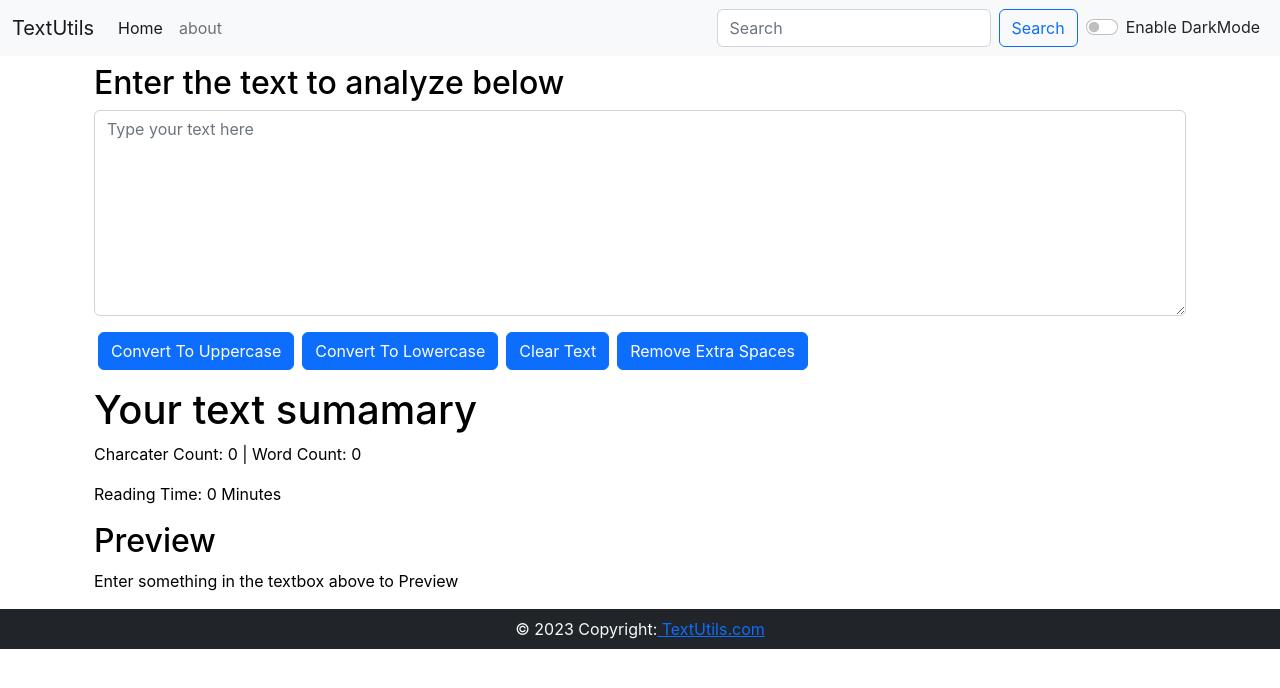
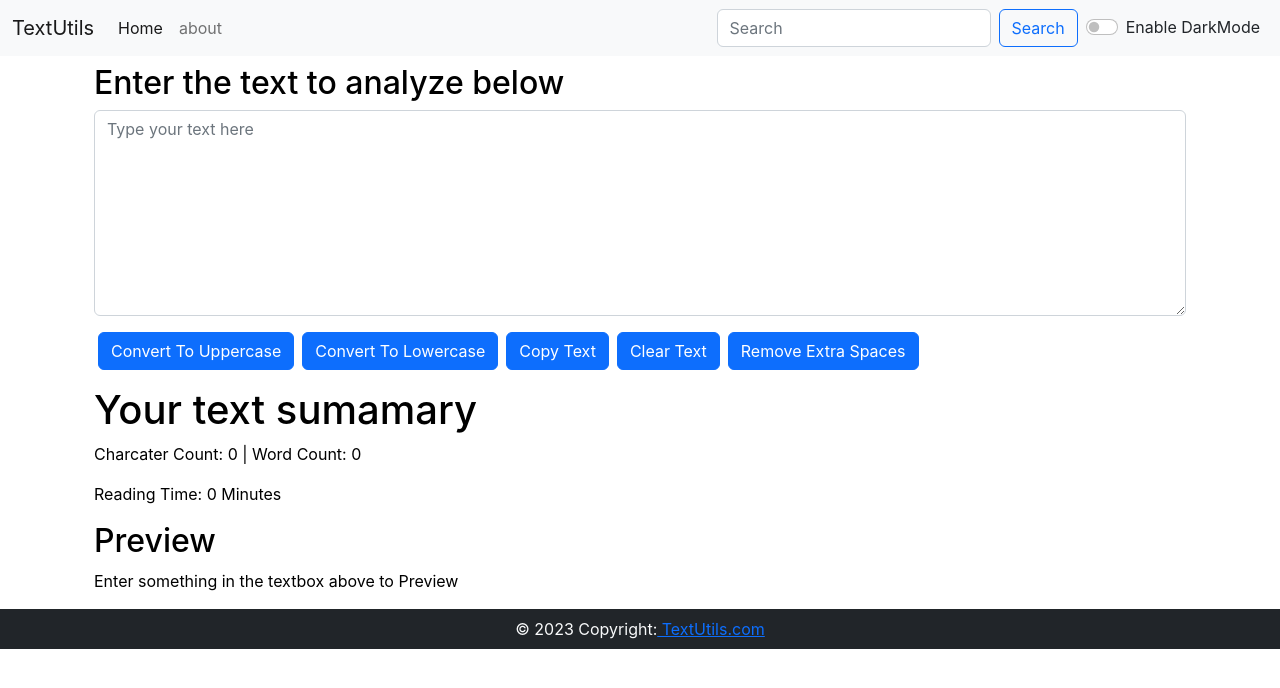
Before and after one commit to tusharsolanki15/React, a React (Create React App) app: page / in a window 1280 px wide. Shown: the top 688 px of the page. Built offline with nearby package versions, Linux system fonts and the light colour scheme.

Commit message:
Video NO: 14

```diff
--- a/src/App.css
+++ b/src/App.css
@@ -1,3 +1,4 @@
+
 .App {
   text-align: center;
 }
--- a/src/App.js
+++ b/src/App.js
@@ -1,4 +1,5 @@
 import "./App.css";
+import Alert from "./components/Alert";
 // import About from "./components/About";
 import Footer from "./components/Footer";
 import Navbar from "./components/Navbar";
@@ -6,30 +7,42 @@ import TextForm from "./components/TextForm";
 import React, { useState } from "react";
 
 
-function App() {
+function App(){
+  const[mode, setMode] = useState('light'); // Weather dark mode is enable or not
+  const[btntext, setBtnText] = useState('Enable DarkMode'); //change the mode button text
+  const[alert, setAlert] = useState(null)
+
+  const showAlert = (message, type) =>{
+      setAlert({
+        msg: message,
+        type: type
+      })
+      setTimeout(() => {
+        setAlert(null)
+      }, 2000)
+  }
 
   const toggleMode = () =>{
     if(mode === "light"){
       setMode('dark')
       setBtnText('Disable DarkMode')
       document.body.style.backgroundColor = 'rgb(1 40 72)'
+      showAlert(" Dark Mode has been Enabled", "success" )
     }
     else{
       setMode('light')
       setBtnText('Enable DarkMode')
       document.body.style.backgroundColor = 'white'
+      showAlert(" light Mode has been Enabled", "success" )
     }
   }
-
-
-  const[mode, setMode] = useState('light'); // Weather dark mode i senable or not
-  const[btntext, setBtnText] = useState('Enable DarkMode');
 
   return (
     <>
       <Navbar title="TextUtils" aboutText="about" mode={mode}  btntext={btntext} toggleMode={toggleMode}/>
+      <Alert alert={alert}/>
       <div className="container">
-        <TextForm heading="Enter the text to analyze below" mode={mode} />
+      <TextForm showAlert={showAlert} heading="Enter the text to analyze below" mode={mode} />
       </div>
       {/* <About/> */}
       <Footer/>
--- /dev/null
+++ b/src/components/Alert.js
@@ -0,0 +1,16 @@
+import React from 'react'
+
+function Alert(props) {
+  const capitalize = (word) => {
+    const lower = word;
+    return lower.charAt(0).toUpperCase() + lower.slice(1);
+
+  }
+  return (
+    props.alert &&  <div class={`alert alert-${props.alert.type} alert-dismissible fade show`} role="alert">
+        <strong>{capitalize(props.alert.type)}:</strong>{props.alert.msg}
+    </div>
+  )
+}
+
+export default Alert
--- a/src/components/TextForm.js
+++ b/src/components/TextForm.js
@@ -1,26 +1,40 @@
 import React, { useState } from "react";
+
 
 export default function TextForm(props) {
     const handleUpClick = () => {
         // console.log("Uppercase was clicked: " + text);
         let newText = text.toUpperCase();
         setText(newText)
+        props.showAlert(" Converted to uppercase", "success")
     }
 
     const handleLoClick = () => {
         // console.log("Uppercase was clicked: " + text);
         let newText = text.toLowerCase();
         setText(newText)
+        props.showAlert(" Converted to lowecase", "success")
+    }
+
+    const handleCopy = () =>{
+        let text = document.getElementById("myBox");
+        text.select();
+        text.setSelectionRange(0, 99999);
+        navigator.clipboard.writeText(text.value);
+        props.showAlert(" Copied to clipbord", "success")
+
     }
 
     const handleClearClick = () => {
         let newText = "";
         setText(newText)
+        props.showAlert(" Text has been cleared", "success")
     }
 
     const handleSpace = () => {
         let newText = text.split(/[ ]+\s/);
         setText(newText.join(" "))
+        props.showAlert(" Extraspaces removed", "success")
     }
 
     const handleUpChange = (event) => {
@@ -43,6 +57,7 @@ export default function TextForm(props) {
                 </div>
                 <button className="btn btn-primary mx-1" onClick={handleUpClick}>Convert To Uppercase</button>
                 <button className="btn btn-primary mx-1" onClick={handleLoClick}>Convert To Lowercase</button>
+                <button id="myBox" className="btn btn-primary mx-1" onClick={handleCopy}>Copy Text</button>
                 <button className="btn btn-primary mx-1" onClick={handleClearClick}>Clear Text</button>
                 <button className="btn btn-primary mx-1" onClick={handleSpace}>Remove Extra Spaces</button>
 
```
